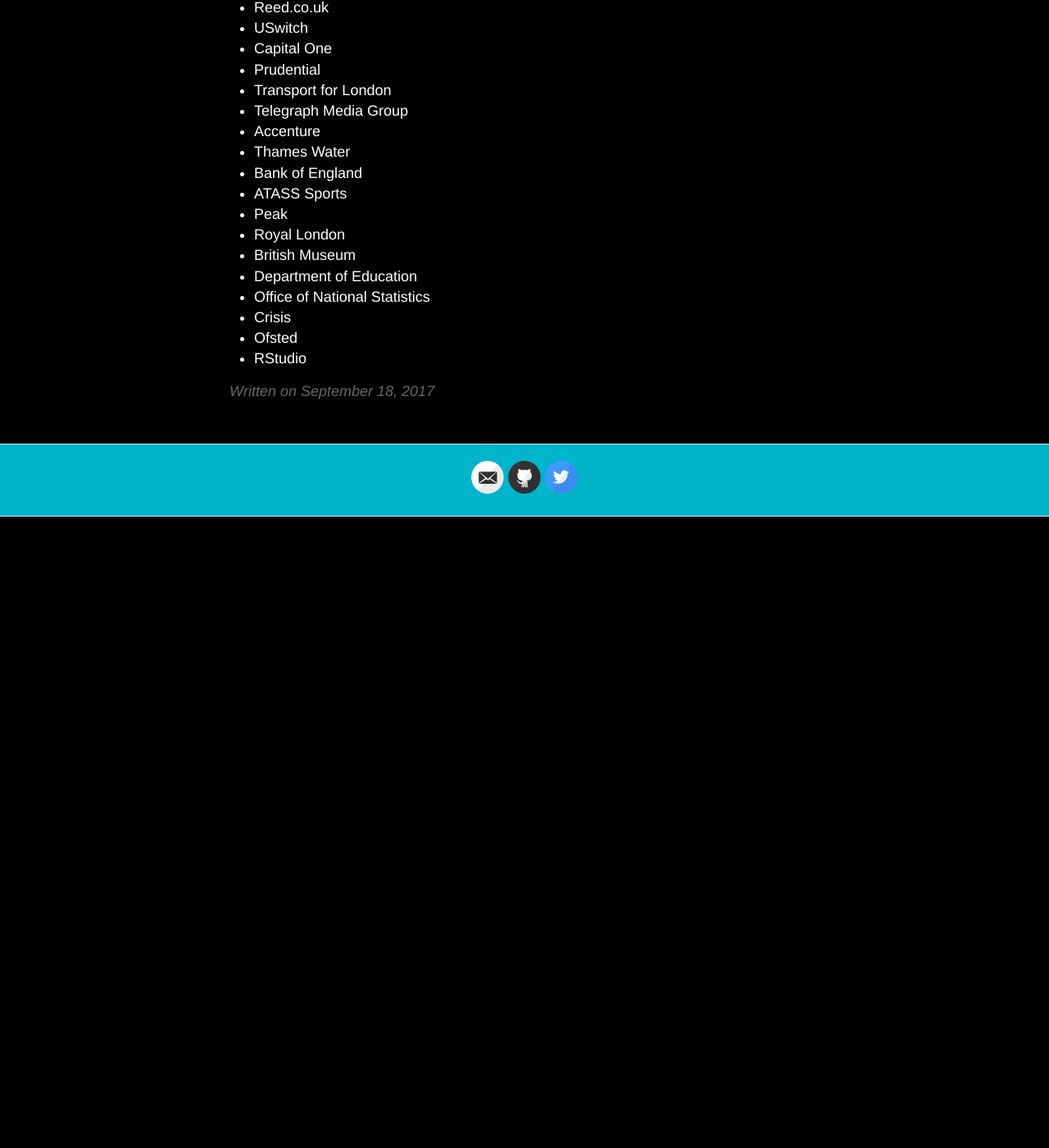
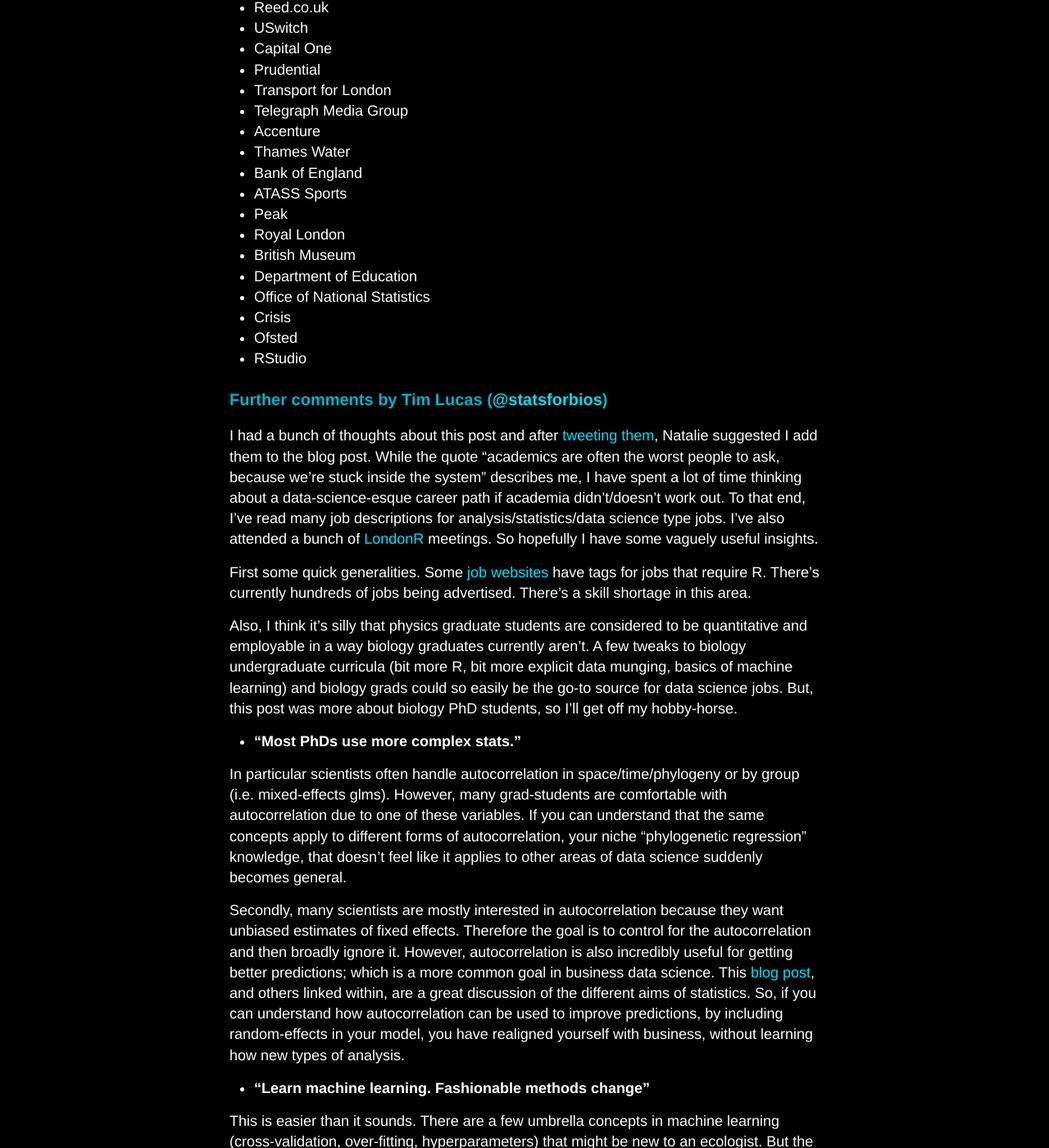
Before and after one commit to macromuseum/macromuseum.github.io, a Jekyll site: the page built from _posts/2017-09-18-data-science-for-ecologists.md, in a window 1280 px wide and 1400 px high, scrolled down 6117 px. Shown: the whole window at 82% size. Built offline with Jekyll 4.4.1, drawn with Linux system fonts in a browser that asks for light colours; before the commit the page ends 6747 px from its top, so only the background shows below that; some of the changed text lies outside the part shown.

Commit message:
Add my thoughts.

```diff
--- a/_posts/2017-09-18-data-science-for-ecologists.md
+++ b/_posts/2017-09-18-data-science-for-ecologists.md
@@ -134,3 +134,71 @@ Companies I saw represented at EARL (sorry these are UK centric):
 - Crisis
 - Ofsted
 - RStudio
+
+
+### Further comments by Tim Lucas ([@statsforbios](www.twitter.com/statsforbios))
+
+I had a bunch of thoughts about this post and after [tweeting them](https://twitter.com/statsforbios/status/910118392224468992), Natalie suggested I add them to the blog post.
+While the quote "academics are often the worst people to ask, because we're stuck inside the system" describes me, I have spent a lot of time thinking about a data-science-esque career path if academia didn't/doesn't work out.
+To that end, I've read many job descriptions for analysis/statistics/data science type jobs.
+I've also attended a bunch of [LondonR](http://www.londonr.org/) meetings.
+So hopefully I have some vaguely useful insights.
+
+First some quick generalities.
+Some [job websites](https://www.monster.co.uk/jobs/search/?cy=uk&q=R-data-science&kwdv=12482) have tags for jobs that require R.
+There's currently hundreds of jobs being advertised.
+There's a skill shortage in this area.
+
+Also, I think it's silly that physics graduate students are considered to be quantitative and employable in a way biology graduates currently aren't.
+A few tweaks to biology undergraduate curricula (bit more R, bit more explicit data munging, basics of machine learning) and biology grads could so easily be the go-to source for data science jobs.
+But, this post was more about biology PhD students, so I'll get off my hobby-horse.
+
+
+- **"Most PhDs use more complex stats."**
+
+In particular scientists often handle autocorrelation in space/time/phylogeny or by group (i.e. mixed-effects glms).
+However, many grad-students are comfortable with autocorrelation due to one of these variables.
+If you can understand that the same concepts apply to different forms of autocorrelation, your niche "phylogenetic regression" knowledge, that doesn't feel like it applies to other areas of data science suddenly becomes general.
+
+Secondly, many scientists are mostly interested in autocorrelation because they want unbiased estimates of fixed effects.
+Therefore the goal is to control for the autocorrelation and then broadly ignore it.
+However, autocorrelation is also incredibly useful for getting better predictions; which is a more common goal in business data science.
+This [blog post](https://dynamicecology.wordpress.com/2013/10/16/in-praise-of-exploratory-statistics/), and others linked within, are a great discussion of the different aims of statistics.
+So, if you can understand how autocorrelation can be used to improve predictions, by including random-effects in your model, you have realigned yourself with business, without learning how new types of analysis.
+
+- **"Learn machine learning. Fashionable methods change"**
+
+This is easier than it sounds.
+There are a few umbrella concepts in machine learning (cross-validation, over-fitting, hyperparameters) that might be new to an ecologist.
+But the concepts are not terrible difficult compared to the statistics you probably already know.
+Again see the Dynamic Ecology blog posts.
+Alternatively the [documentation](https://topepo.github.io/caret/model-training-and-tuning.html) for the R package caret is basically a good intro to machine learning.
+
+From the practical point of view, caret makes machine learning not much harder than GLMs.
+Two lines of code will tune and fit a machine learning model.
+Changing one argument will tune and fit an entirely different model.
+So once you have learned the syntax for random forests (for example) you get neural networks and a million other models for free.
+Furthermore, the package is always being updated.
+So you can stay acceptably up-to-date with no additional work.
+
+- **"Learn SQL, and use databases."**
+
+I found that database software can be a pain (but maybe that's just me).
+But you can learn the concepts of databases and learn to use SQL with dplyr then sqldf in R.
+The dplyr verbs select, filter and join map directly to database concepts.
+dplyr is just a generally useful package to know (see section **Stay on top of new stuff in R.**) so this isn't just learning for the sake of your CV.
+After that the package sqldf literally takes a string of SQL and applies it to the dataframes in your R session.
+While sitting down and learning the SQL syntax is possibly learning for the sake of learning, this again is a small, incremental step (there's only about 10 commands to learn).
+
+- **"Work experience"**
+I can't guarantee anything, but I have heard that employers look for [kaggle](https://www.kaggle.com/) or [drivendata](https://www.drivendata.org/) competition results.
+These are only data science competitions.
+You get given some data and are asked to predict the answers to a test dataset.
+There are leaderboards and (often) busy forums that can help get you going quickly.
+There are [interesting](https://www.kaggle.com/c/msk-redefining-cancer-treatment) [science](https://concepttoclinic.drivendata.org/) [competitions](https://www.drivendata.org/competitions/48/identify-fish-challenge/) if that helps motivate you.
+
+
+
+So, I think for many biology PhD students, understanding a few new concepts and how some other concepts relate, and replacing `lm()` with `caret::train()` in a few scripts could really put you in a great position for applying to data science jobs.
+
+That's all I got.
```
